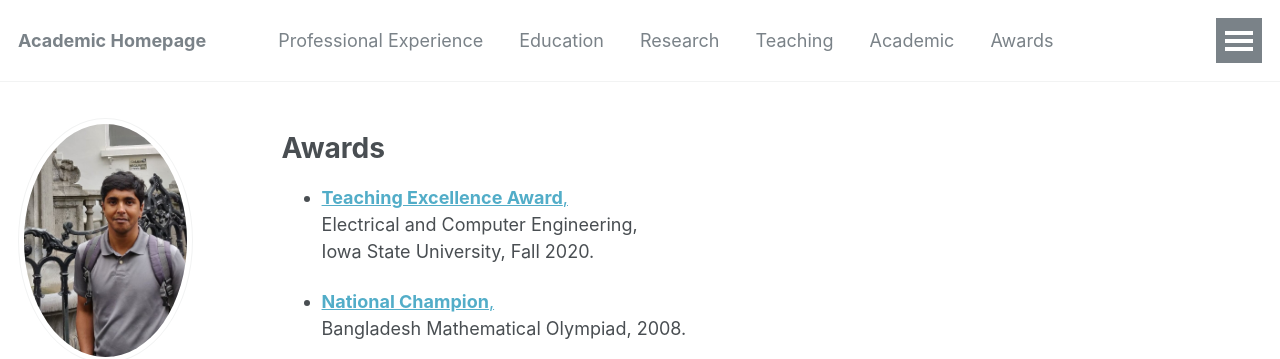
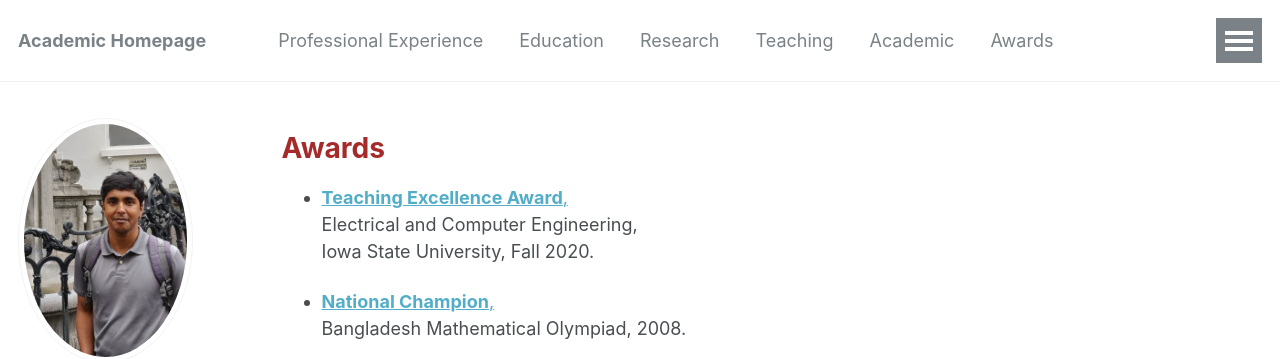
Before and after one commit to anindyabijoydas/portfolio, a Jekyll site: the page built from _pages/awards.md, in a window 1280 px wide. Shown: the top 359 px of the page. Built offline with Jekyll 4.4.1, drawn with Linux system fonts in a browser that asks for light colours; some web fonts are replaced.

Commit message:
Update awards.md

```diff
--- a/_pages/awards.md
+++ b/_pages/awards.md
@@ -7,7 +7,7 @@ redirect_from:
 
 {% include base_path %}
 
-Awards
+<span style="color:brown">**Awards**</span>
 ======
 * [**Teaching Excellence Award**,](https://drive.google.com/file/d/1tMAKjTcr7XTrSTiW3s3duJ7lgPGsW2Pg/view) <br/> Electrical and Computer Engineering, <br/> Iowa State University, Fall 2020.
 
```
